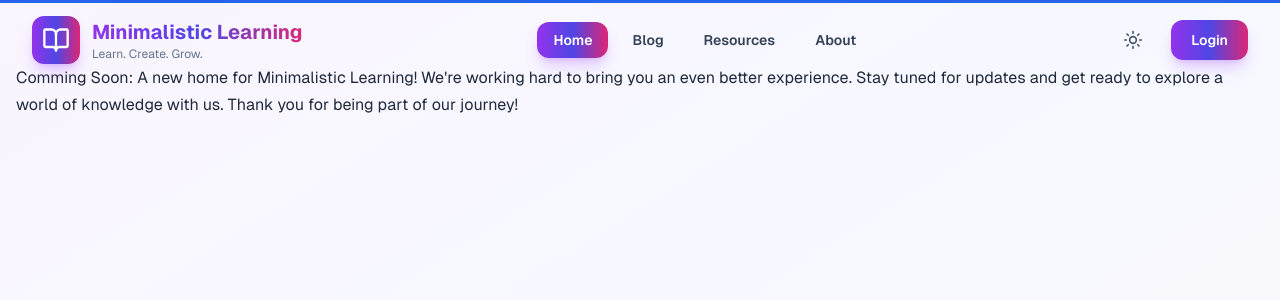
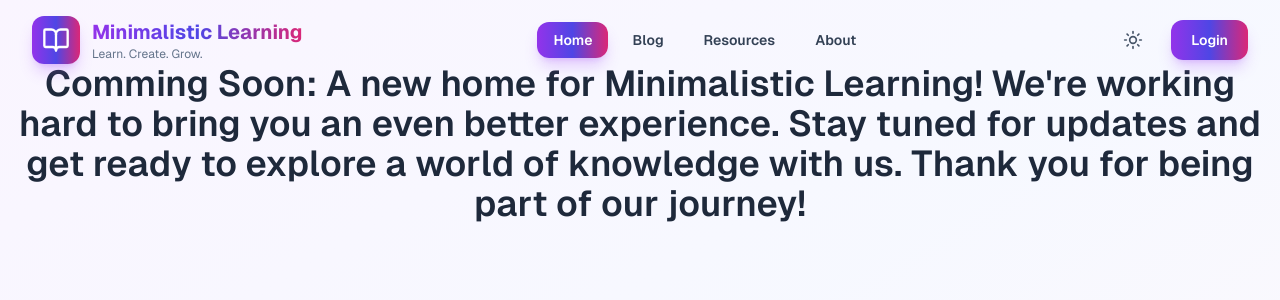
Before and after one commit to Minimalistic-Technology/Minimalistic-Learning, a Next.js app: page / in a window 1280 px wide. Shown: the top 300 px of the page. Built offline with nearby package versions, Linux system fonts and the light colour scheme.

Commit message:
Update page.tsx

```diff
--- a/app/page.tsx
+++ b/app/page.tsx
@@ -71,11 +71,11 @@ export default function LandingPage() {
 
   return (
     <div className="min-h-screen bg-gradient-to-br from-purple-50 via-indigo-50/50 to-pink-50/50 dark:from-slate-950 dark:via-purple-950/20 dark:to-indigo-950/20 text-slate-800 dark:text-slate-100">
-      <ScrollProgressBar />
+      {/* <ScrollProgressBar /> */}
 
-<div className="container mx-auto px-4 py-16">
-      Comming Soon: A new home for Minimalistic Learning! We're working hard to bring you an even better experience. Stay tuned for updates and get ready to explore a world of knowledge with us. Thank you for being part of our journey!
-</div>
+<div className="container mx-auto px-4 py-16 flex items-center justify-center text-center font-semibold text-2xl md:text-3xl lg:text-4xl">
+        Comming Soon: A new home for Minimalistic Learning! We're working hard to bring you an even better experience. Stay tuned for updates and get ready to explore a world of knowledge with us. Thank you for being part of our journey!
+      </div>
 
       {/* <HeroSection blogCount={normalizedBlogs.length} /> */}
 
```
